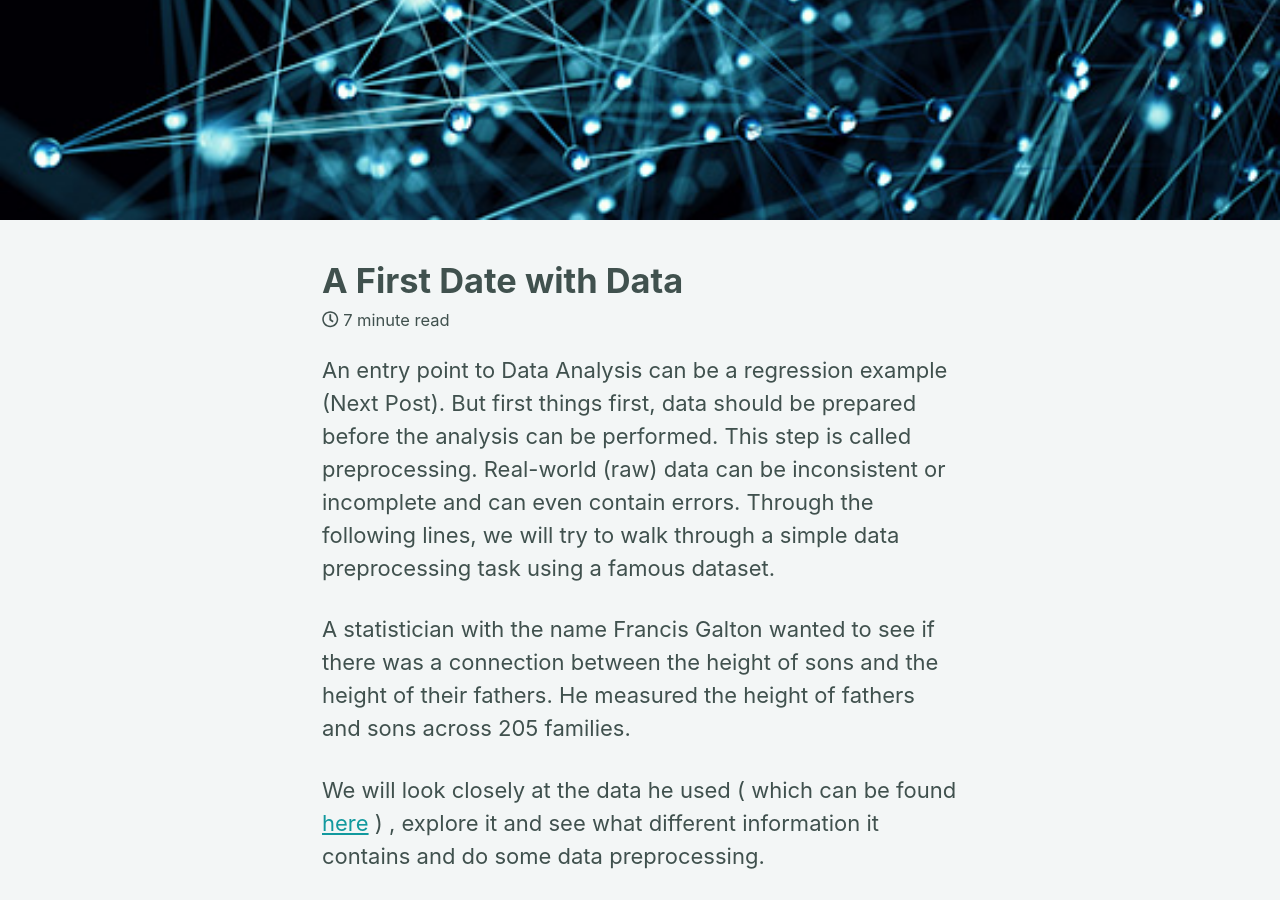
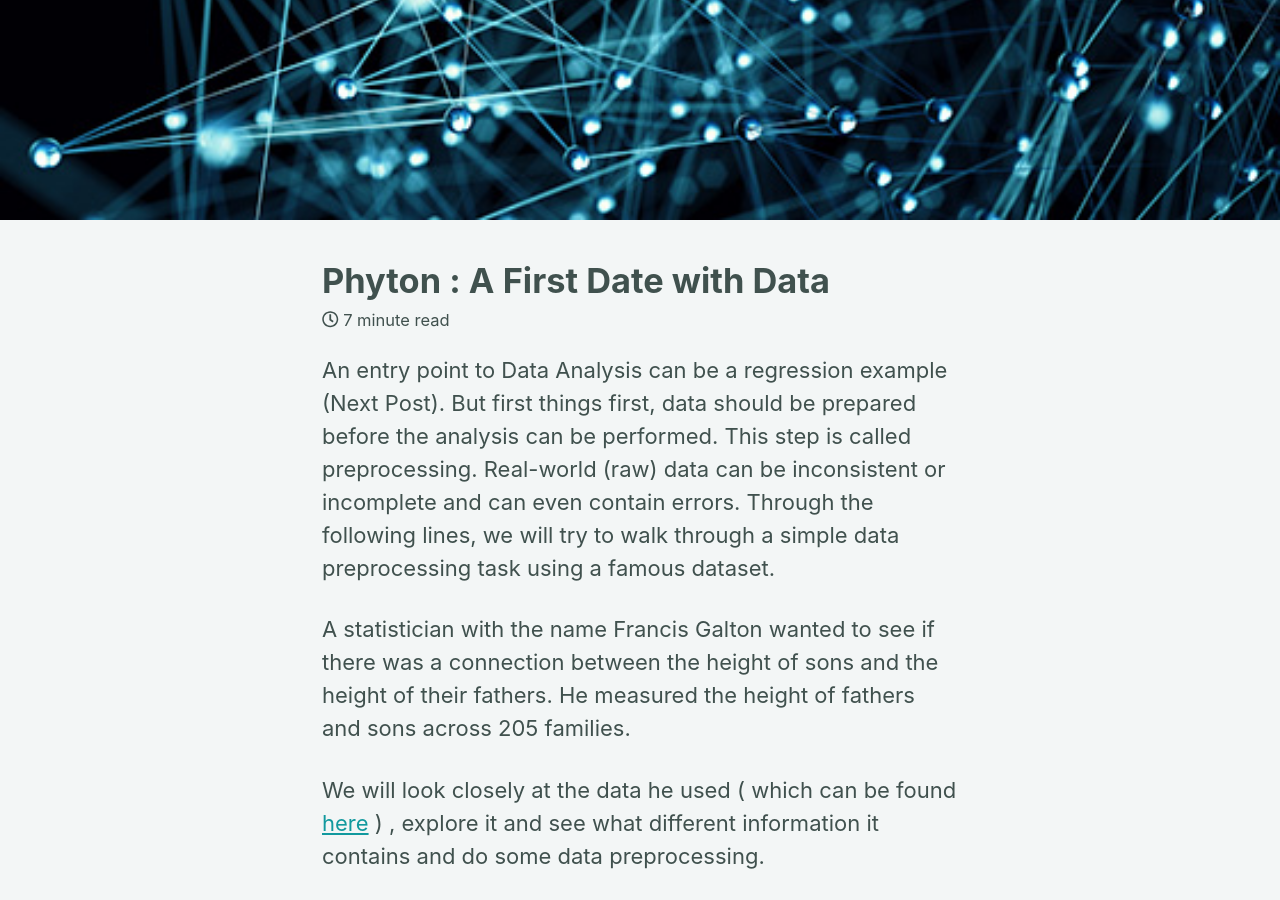
Before and after one commit to TariqGon/TariqGon.github.io, a Jekyll site: the page built from _posts/2018-03-10-A_First_Date_ with_Data.md, in a window 1280 px wide and 900 px high, scrolled down 474 px. Built offline with Jekyll 4.4.1, drawn with Linux system fonts in a browser that asks for light colours; nearby versions of some CDN libraries.

Commit message:
new commit

```diff
--- a/_posts/2018-03-10-A_First_Date_ with_Data.md
+++ b/_posts/2018-03-10-A_First_Date_ with_Data.md
@@ -1,10 +1,10 @@
 ---
-title: "A First Date with Data"
+title: "Phyton : A First Date with Data"
 date: 2018-03-10
 tags: [machine learning,data science,data preprocessing]
 header:
   image: "/images/da.jpg"
-excerpt: " Data Science, Data Preprocessing"
+excerpt: " Data Science, Data Preprocessing, Python"
 ---
 
 An entry point to Data Analysis can be a regression example (Next Post). But first things first, data should be prepared before the analysis can be performed. This step is called preprocessing. Real-world (raw) data can be inconsistent or incomplete and can even contain errors. Through the following lines, we will try to walk through a simple data preprocessing task using a famous dataset.
```
Also changed, not shown: _posts/2018-03-11- R - A First Date with Data.md (+15 -1 lines).
